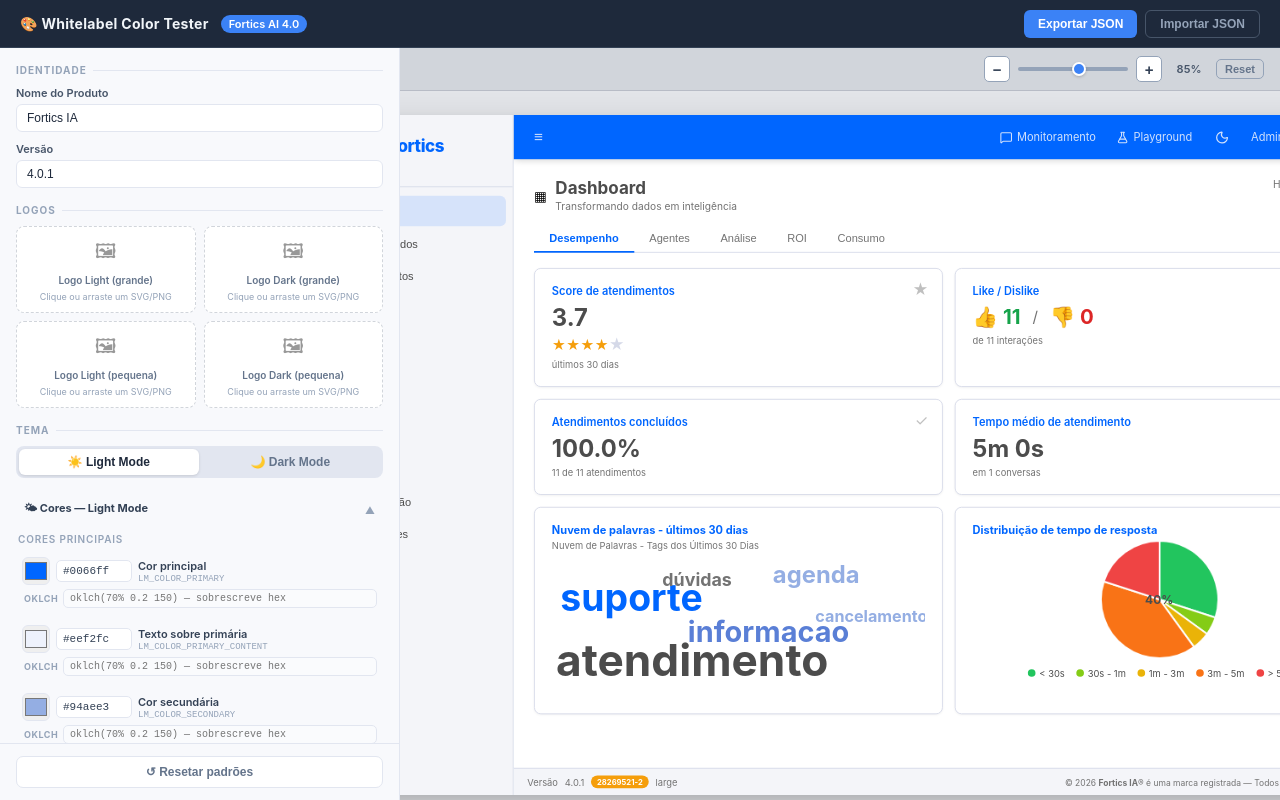
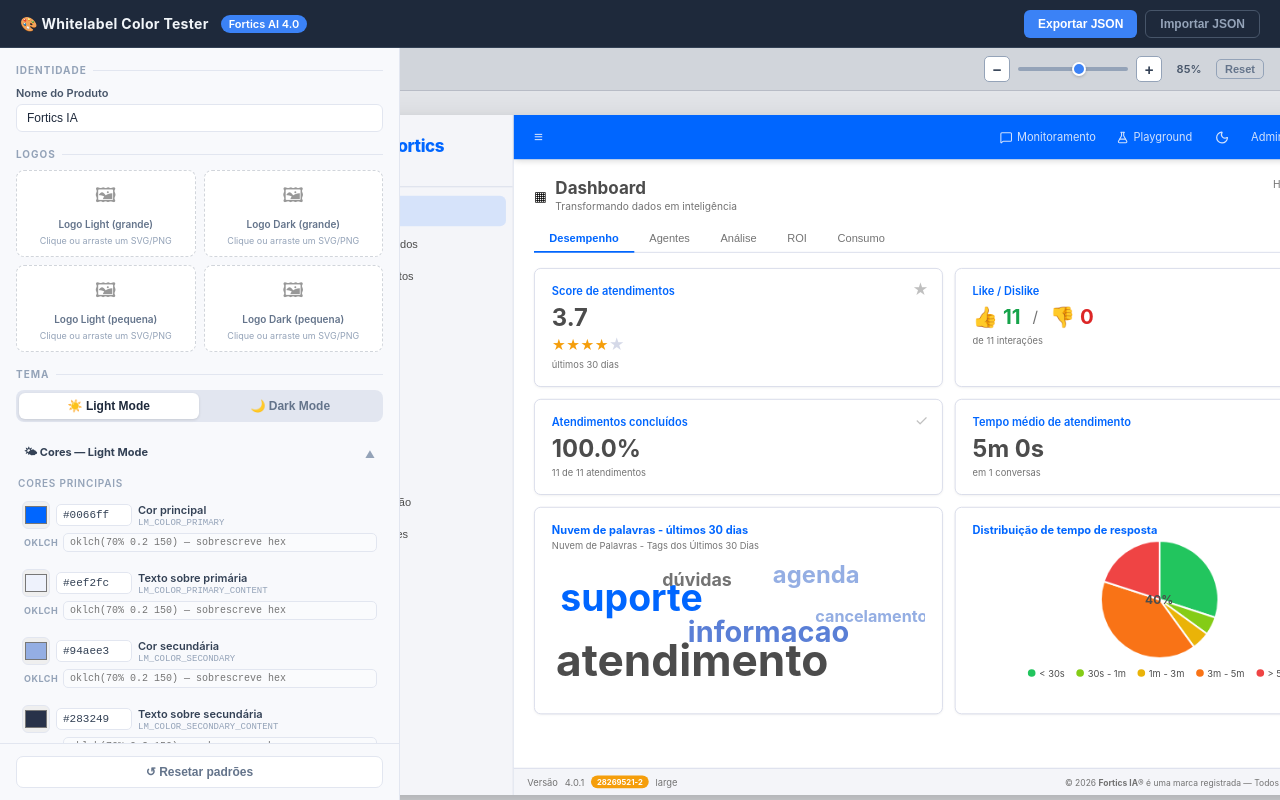
Before and after one commit to Fortics-Tecnologia/WL-Render, a plain HTML site: page index.html in a window 1280 px wide. Drawn offline with nearby package versions, Linux system fonts and the light colour scheme.

Commit message:
Comment out version input field in product details section

```diff
--- a/index.html
+++ b/index.html
@@ -1154,10 +1154,10 @@
           <label class="field-label">Nome do Produto</label>
           <input class="field-input" id="inp-product-name" type="text" value="Fortics IA" oninput="updateProductName(this.value)">
         </div>
-        <div class="field-row">
+        <!-- <div class="field-row">
           <label class="field-label">Versão</label>
           <input class="field-input" id="inp-version" type="text" value="4.0.1" oninput="updateVersion(this.value)">
-        </div>
+        </div> -->
       </div>
 
       <!-- LOGOS -->
```
